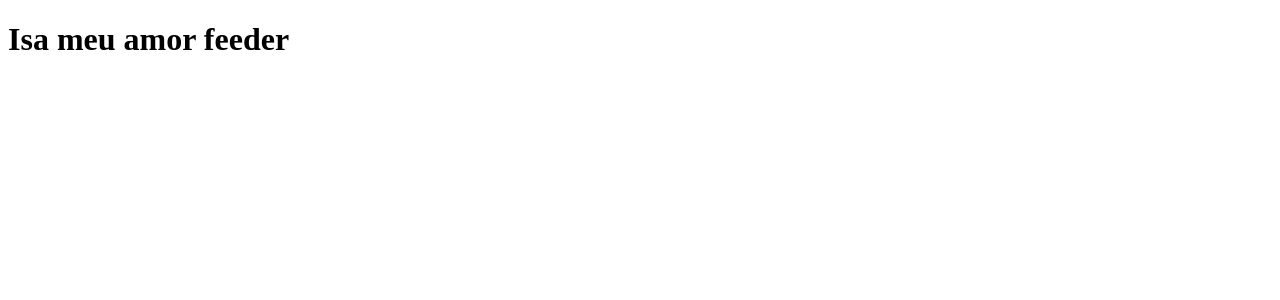
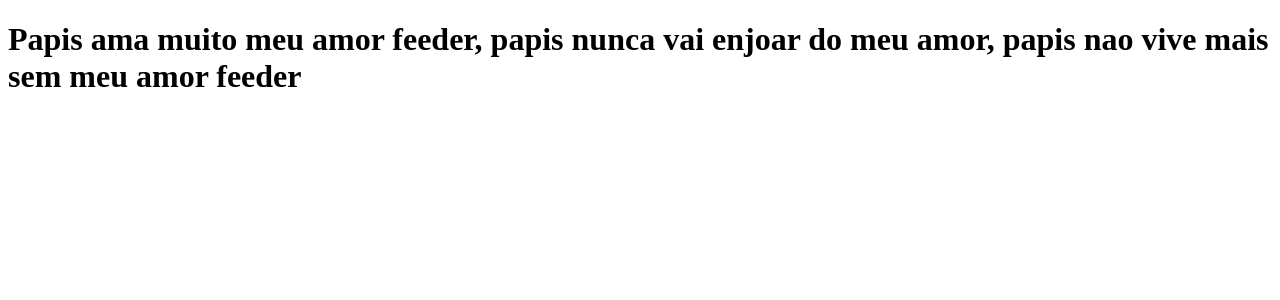
Before and after one commit to YanFonsecaz/clone-tabnews, a Next.js app: page / in a window 1280 px wide. Shown: the top 300 px of the page. Built offline with nearby package versions, Linux system fonts and the light colour scheme.

Commit message:
testando deploy

```diff
--- a/pages/index.js
+++ b/pages/index.js
@@ -1,5 +1,5 @@
 function Home(){
-    return <h1>Isa meu amor feeder </h1>
+    return <h1>Papis ama muito meu amor feeder, papis nunca vai enjoar do meu amor, papis nao vive mais sem meu amor feeder </h1>
 }
 
 export default Home;
```
